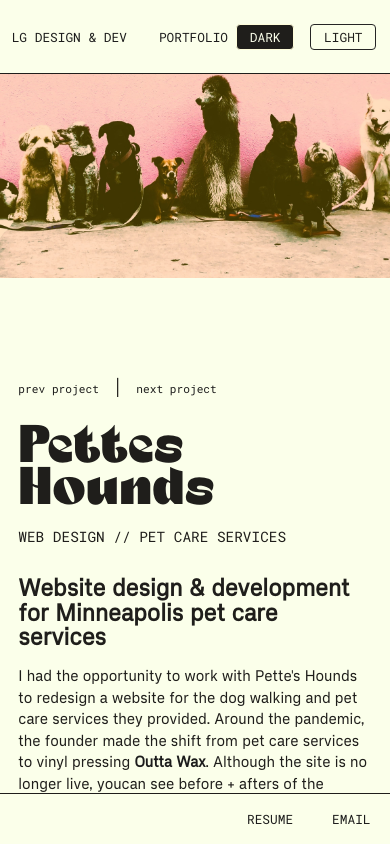
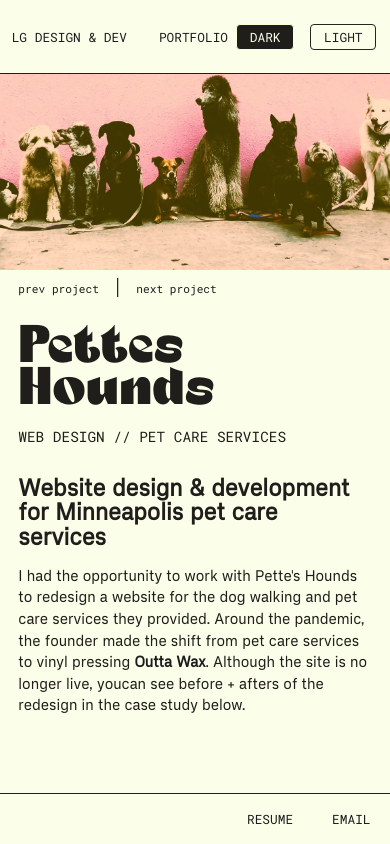
Before and after one commit to lo-designs/Portfolio, a React (Create React App) app: page /petteshounds in a window 390 px wide. Built offline with nearby package versions, Linux system fonts and the light colour scheme.

Commit message:
fix mobile

```diff
--- a/src/Components/PortfolioPages/PortfolioStyles/PortfolioPages.scss
+++ b/src/Components/PortfolioPages/PortfolioStyles/PortfolioPages.scss
@@ -44,12 +44,20 @@
   pointer-events: none;
 
   @media (max-width: 900px) {
-    width: 100vw;
-    object-fit: contain;
-    height: 50vh;
-    min-height: unset;
-    position: static;
-    top: 0;
+      width: 100vw;
+      object-fit: cover;
+      height: 250px;
+      min-height: 250px;
+      max-height: 250px;
+      position: static;
+      top: 0;
+    }
+  }
+
+  // Ensure tab content is always 20px below the tab buttons on mobile
+  @media (max-width: 900px) {
+    .tab-content, .tab-row {
+      margin-top: 20px !important;
   }
 
   @keyframes fade {
```
